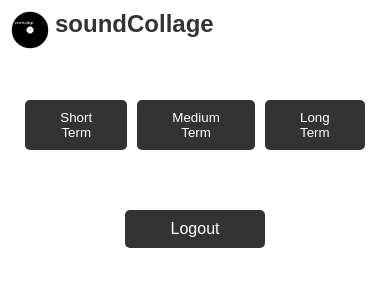
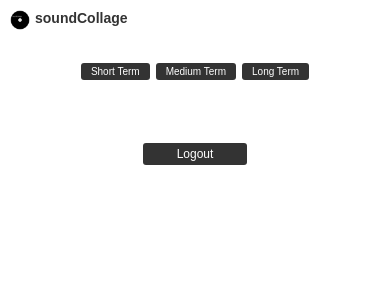
Before and after one commit to akrogv/soundCollage, a Python web app: template templates/collage.html in a window 390 px wide. Shown: the top 300 px of the page. Run offline with Jinja, Linux system fonts and the light colour scheme; the template is opened without the code that fills it, so the values that code supplies are empty; some libraries are stand-ins or nearby versions.

Commit message:
Start mobile friendly
start mobile friendly layout, delete unused stuff, change css, wifi access

```diff
--- a/static/collage_styles.css
+++ b/static/collage_styles.css
@@ -22,7 +22,7 @@ header h1 {
     color:#333
 }
 .logo-small {
-    width: 40px; /* Adjust the width and height to fit your small logo */
+    width: 30px; /* Adjust the width and height to fit your small logo */
     height: auto;
     margin-right: 5px;
 }
@@ -61,7 +61,7 @@ header h1 {
 
 .buttons button {
     margin: 0 5px;
-    padding: 10px 20px;
+    padding: 5px 15px;
     background-color: #333333;
     color: #fff;
     border: none;
@@ -78,7 +78,7 @@ header h1 {
 .logout-btn {
     display: block;
     margin: 20px auto;
-    padding: 10px 20px;
+    padding: 5px 15px;
     background-color: #333333;
     color: #fff;
     text-decoration: none;
@@ -92,3 +92,81 @@ header h1 {
 .logout-btn:hover {
     background-color: #00cc66;
 }
+
+
+/* Mobile-specific styles */
+@media screen and (max-width: 600px) {
+    .container {
+        max-width: 800px;
+        margin: 0;
+        padding: 20px;
+        background-color: #fff;
+        border-radius: 5px;
+        display: flex;
+        flex-direction: column;
+        align-items: center;
+    }
+    header{
+        display:flex;
+        margin-bottom: 0;
+    }
+
+    h1 {
+        font-size: 16px;
+    }
+
+    header h1 {
+        flex-basis: 0;
+        flex-grow: 1;
+        font-size: 14px;
+        margin: 0;
+    }
+
+    header p {
+        margin: 0;
+    }
+
+    a {
+        margin-top: 12px;
+        padding: 8px 15px;
+    }
+
+    .logo-small {
+        width: 20px;
+    }
+
+    .collage img {
+        align-items: center;
+        width: 20%;
+        height: auto;
+        object-fit: cover;
+        margin: 0;
+        border: none;
+    }
+
+    .buttons {
+        margin-right: 5px;
+        margin-left: 5px;
+        align-items: center;
+    }
+
+    .buttons button {
+        font-size: 10px;
+        margin: 3px;
+        padding: 3px 10px;
+        background-color: #333333;
+        color: #fff;
+        border: none;
+        border-radius: 3px;
+        cursor: pointer;
+        transition: background-color 0.3s ease;
+    }
+
+    .logout-btn {
+        font-size:12px;
+        padding: 4px 2px;
+        width: 100px;
+        border-radius: 3px;
+        margin-top: 20px;
+    }
+}
--- a/templates/collage.html
+++ b/templates/collage.html
@@ -3,6 +3,8 @@
 <head>
     <title>Collage</title>
     <link rel="stylesheet" href="{{ url_for('static', filename='collage_styles.css') }}">
+    <meta name="viewport" content="width=device-width, initial-scale=1.0">
+    <script src="https://html2canvas.hertzen.com/dist/html2canvas.min.js"></script>
 </head>
 <body>
     <!-- Header -->
@@ -24,6 +26,7 @@
             {% endfor %}
         </div>
 
+        </div>
     </div>
 
     <a href="{{ url_for('logout') }}" class="logout-btn">Logout</a>
@@ -40,6 +43,7 @@
         document.getElementById('long_Term').addEventListener('click', function() {
             window.location.href = '/collage?time_range=long_term';
         });
+
     </script>
 </body>
 </html>
--- a/templates/index.html
+++ b/templates/index.html
@@ -2,7 +2,8 @@
 <html>
 <head>
     <title>Login</title>
-    <link rel="stylesheet" href="{{ url_for('static', filename='styles.css') }}">
+    <link rel="stylesheet" href="{{ url_for('static', filename='index.css') }}">
+    <meta name="viewport" content="width=device-width, initial-scale=1.0">
 </head>
 </head>
 <body>
@@ -11,7 +12,7 @@
         <img src="{{ url_for('static', filename='logo.png') }}" alt="Logo" class="logo">
         <h1>soundCollage</h1>
     </header>
-    <p>Create and share a wonderful collage based on your top listened Spotify tracks.</p>
+    <p>Create and share a cool collage based on your top listened Spotify tracks.</p>
     <a href="{{ url_for('login') }}">Login with Spotify</a>
 </body>
 </html>
```
Also changed, not shown: app.py (+4 -9 lines), static/index.css (renamed from static/styles.css, +24 -1 lines), templates/profile.html (deleted, +0 -67 lines).
